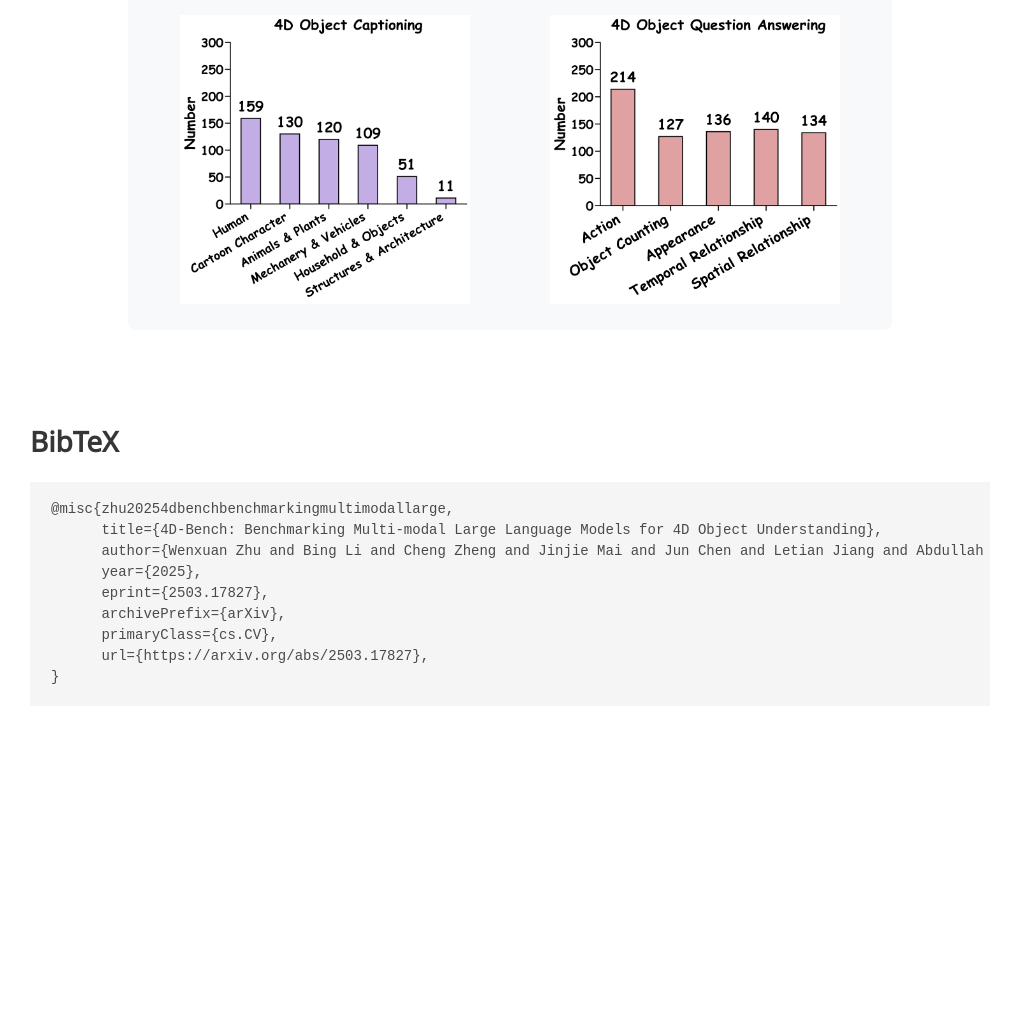
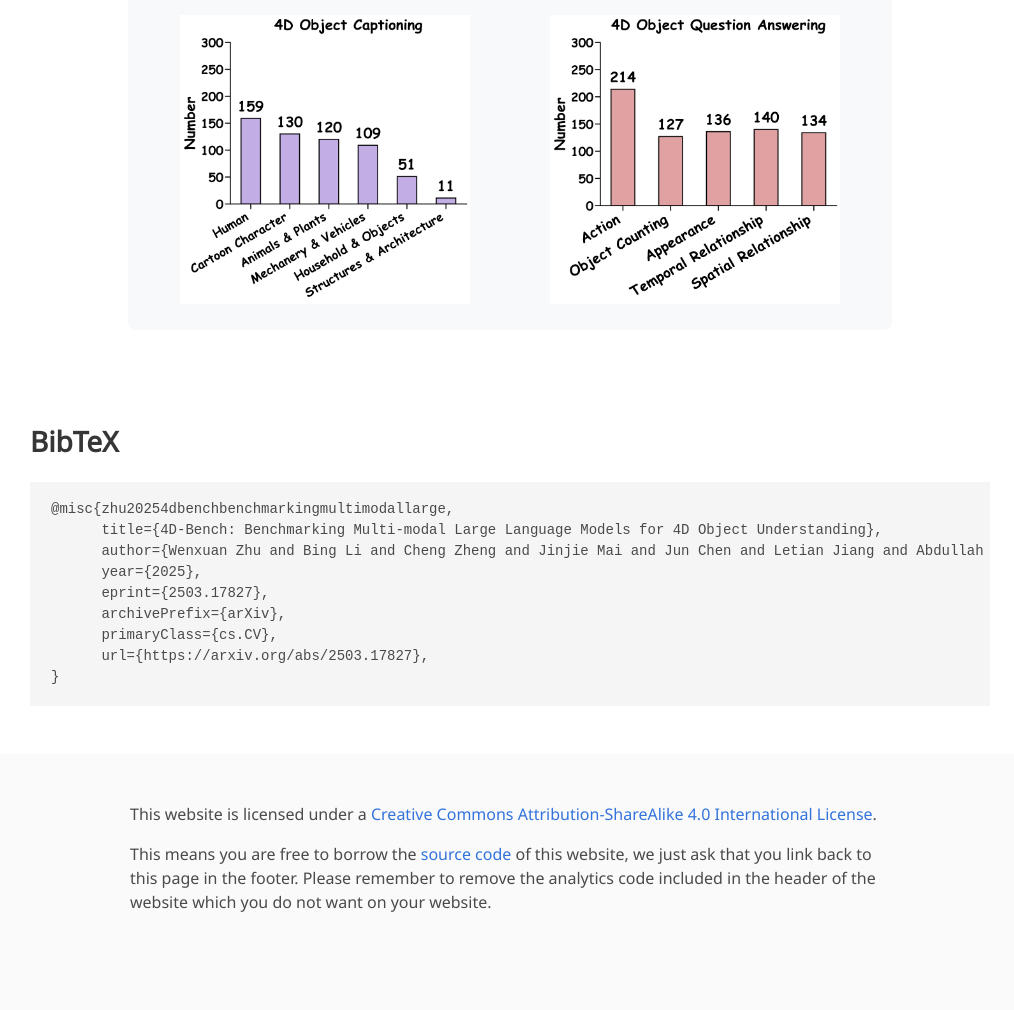
Before and after one commit to WenxuanZhu1103/4dbench.github.io, a plain HTML site: page index.html in a window 1280 px wide. Shown: the part 6402-7412 px from the top of the page, without its empty margins (130-1144 px from the left). Before the commit the page ends 7156 px from the top, so only its background shows below. Drawn offline with nearby package versions, Linux system fonts and the light colour scheme; some icons are missing; a web font is replaced by a local one.

Commit message:
update website usage license

```diff
--- a/index.html
+++ b/index.html
@@ -583,7 +583,28 @@
   </div>
 </section>
 
-
+<footer class="footer">
+  <div class="container">
+    <div class="columns is-centered">
+      <div class="column is-8">
+        <div class="content">
+          <p>
+            This website is licensed under a <a rel="license"
+                                                href="http://creativecommons.org/licenses/by-sa/4.0/">Creative
+            Commons Attribution-ShareAlike 4.0 International License</a>.
+          </p>
+          <p>
+            This means you are free to borrow the <a
+              href="https://github.com/nerfies/nerfies.github.io">source code</a> of this website,
+            we just ask that you link back to this page in the footer.
+            Please remember to remove the analytics code included in the header of the website which
+            you do not want on your website.
+          </p>
+        </div>
+      </div>
+    </div>
+  </div>
+</footer>
 
 </body>
 </html>
```
Also changed, not shown: 1 other file.
